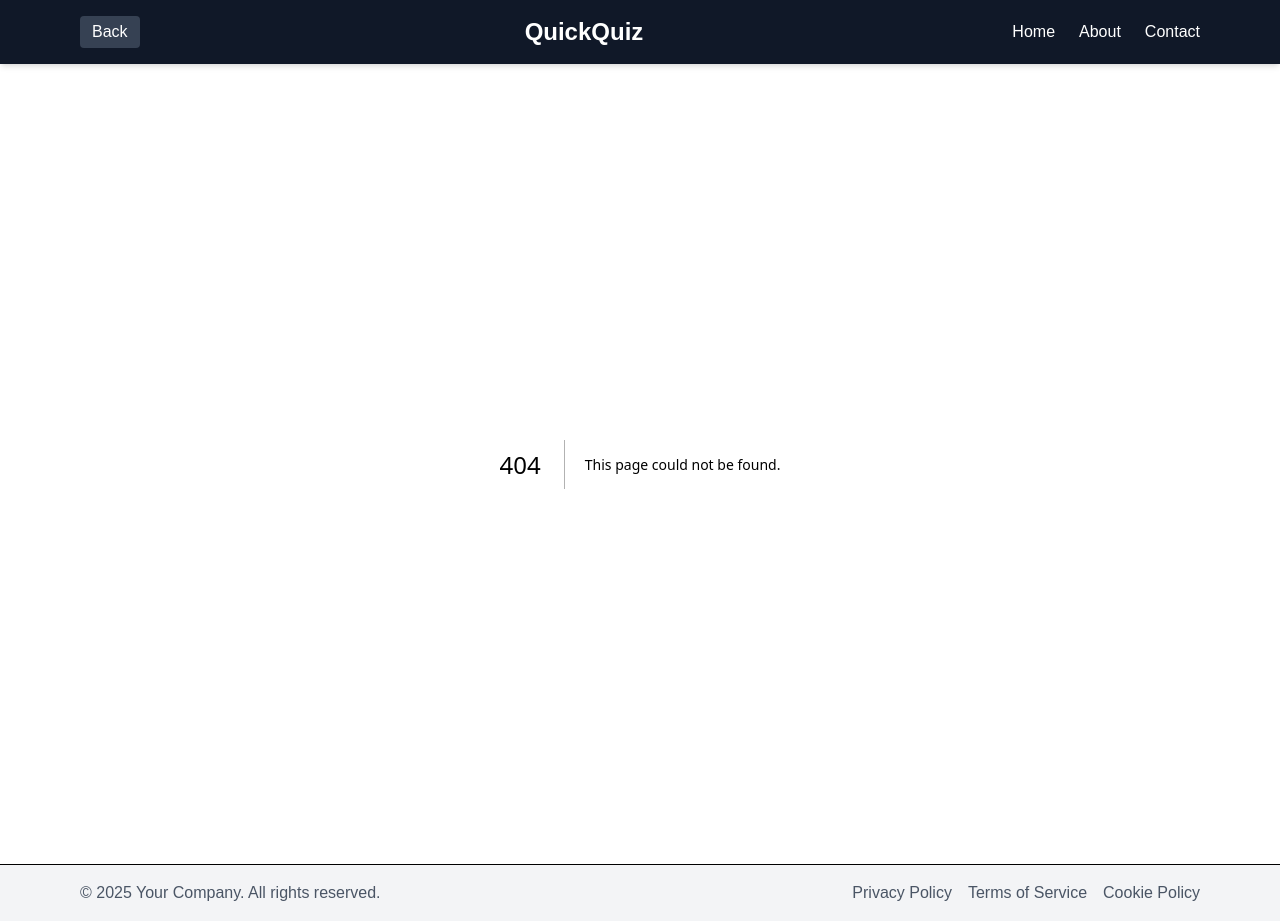
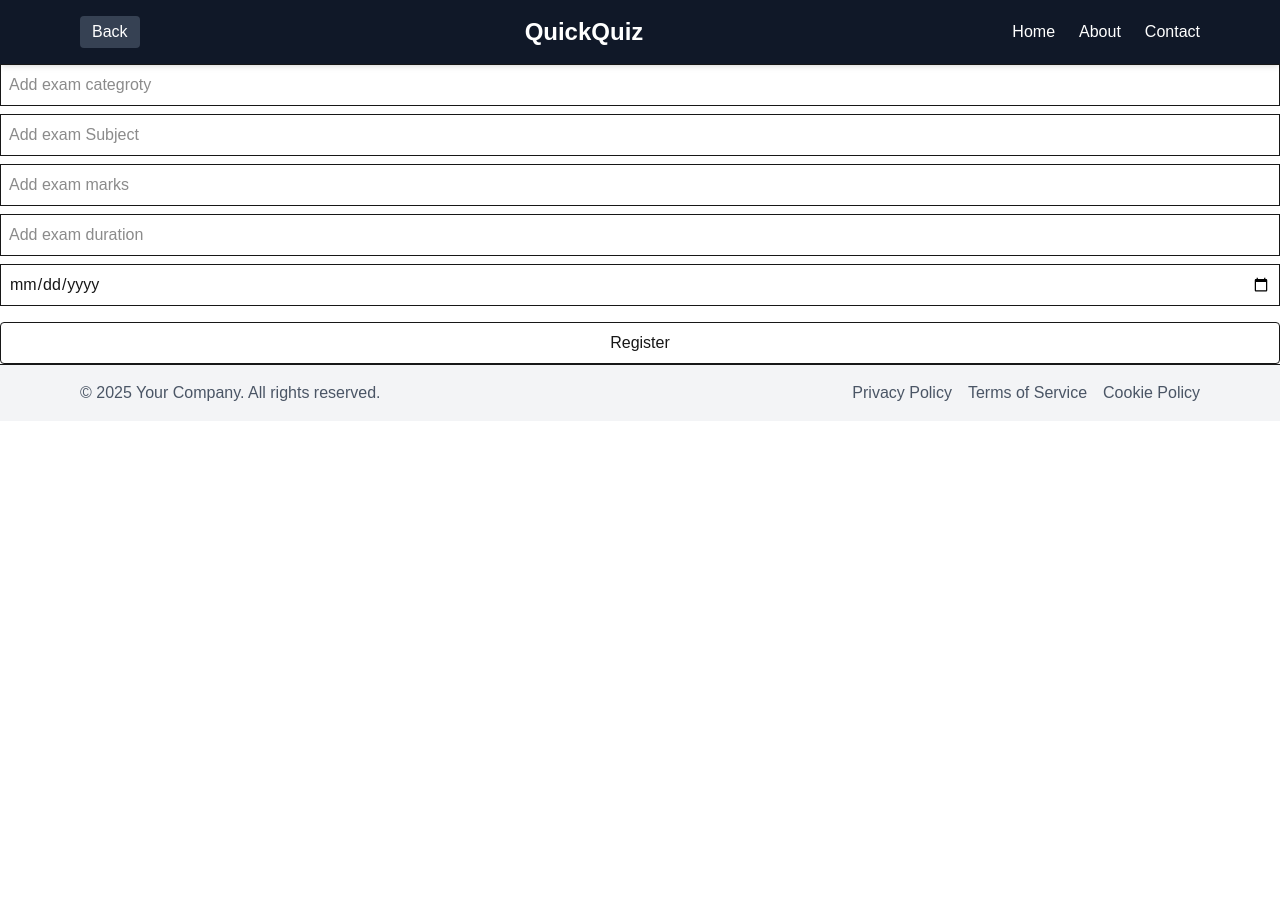
Before and after one commit to MuntasirMaruf/quickquiz_front, a Next.js app: page /teacher/create_exam_ssc in a window 1280 px wide. Before the commit this address had no page. After the commit the page ends 800 px from the top, so only its background shows below. Built offline with nearby package versions, Linux system fonts and the light colour scheme.

Commit message:
question add

```diff
--- /dev/null
+++ b/app/(dashboard)/teacher/add_ssc_question_cq/page.tsx
@@ -0,0 +1,11 @@
+import React from 'react'
+
+const page = () => {
+  return (
+    <div>
+      This is add add_question_cq
+    </div>
+  )
+}
+
+export default page
--- /dev/null
+++ b/app/(dashboard)/teacher/create_exam_ssc/page.tsx
@@ -0,0 +1,100 @@
+'use client'
+import axios from 'axios';
+import React, { useState } from 'react'
+
+const page = () => {
+
+    const[categroty, setCategroy] = useState("");
+    const[subject, setSubject] = useState("");
+    const[marks, setMarks] = useState("");
+    const[duration, setDuration] = useState("");
+    const[date, setDate] = useState("");
+
+
+    const handleSubmit = async (e: React.FormEvent<HTMLFormElement>) => {
+        e.preventDefault();
+        try {
+            const data = {
+                categroty: categroty,
+                subject: subject,
+                marks: marks,
+                duration: duration,
+                date: date,
+                status: 1
+
+            }
+            const res = await axios.post(
+                'http://localhost:3000/exam_question_ssc/create/exam',
+                data
+            );
+            alert("Exam creted");
+
+
+        } catch (error) {
+            console.error("Error submitting form:", error);
+            if (axios.isAxiosError(error)) {
+                const errorMessage = error.response?.data?.message || error.message;
+                alert("Registration failed: " + errorMessage);
+            } else {
+                alert("Something went wrong! Please try again.");
+            }
+        }
+    }
+
+  return (
+    <div>
+        <form onSubmit={handleSubmit}>
+                <input
+                    name="category"
+                    placeholder="Add exam categroty"
+                    value={categroty}
+                    onChange={(e) => setCategroy(e.target.value)}
+                    className="w-full border p-2 mb-2"
+                />
+
+                <input
+                    name="subject"
+                    placeholder="Add exam Subject"
+                    value={subject}
+                    onChange={(e) => setSubject(e.target.value)}
+                    className="w-full border p-2 mb-2"
+                />
+
+                <input
+                    name="marks"
+                    type ='number'
+                    placeholder="Add exam marks"
+                    value={marks}
+                    onChange={(e) => setMarks(e.target.value)}
+                    className="w-full border p-2 mb-2"
+                />
+
+                <input
+                    name="duration"
+                    placeholder="Add exam duration"
+                    value={duration}
+                    onChange={(e) => setDuration(e.target.value)}
+                    className="w-full border p-2 mb-2"
+                />
+
+                <input
+                    type="date"
+                    name="date"
+                    value={date}
+                    onChange={(e) => setDate(e.target.value)}
+                    className="w-full border p-2 mb-2"
+                />
+
+                <button className="w-full border p-2 mt-2 rounded"
+                    type="submit"
+
+                >Register
+
+                </button>
+
+        </form>
+    </div>
+  )
+}
+
+export default page
--- a/app/(dashboard)/teacher/page.tsx
+++ b/app/(dashboard)/teacher/page.tsx
@@ -12,12 +12,12 @@ export default function TeacherDashboard() {
         <div style={{ border: '1px solid #ccc', padding: '15px' }}>
           <h2>Assignments</h2>
           <p>Create and grade assignments</p>
-          <Link href="/teacher/assignments">View Assignments</Link>
+          <Link href="/teacher/add_ssc_question_cq">Add a new question</Link>
         </div>
         <div style={{ border: '1px solid #ccc', padding: '15px' }}>
           <h2>Schedule</h2>
           <p>View your class schedule</p>
-          <Link href="/teacher/schedule">View Schedule</Link>
+          <Link href="/teacher/create_exam_ssc">Create Exam</Link>
         </div>
         <div style={{ border: '1px solid #ccc', padding: '15px' }}>
           <h2>Messages</h2>
--- a/app/(user)/login/page.tsx
+++ b/app/(user)/login/page.tsx
@@ -6,8 +6,8 @@ import Link from 'next/link';
 
 
 export default function LoginPage() {
-    const [username, setUsername] = useState<string>('akash');
-    const [password, setPassword] = useState<string>('111111');
+    const [username, setUsername] = useState<string>('');
+    const [password, setPassword] = useState<string>('');
     const [error, setError] = useState<string>('');
     const router = useRouter();
 
@@ -51,7 +51,7 @@ export default function LoginPage() {
 
                 <button type="submit">LOG IN</button>
                 <br />
-                <p>Don't have an account? <Link href="/register">Register</Link></p>
+                <p>Don't have an account? <Link href="/register">Registration</Link></p>
                 <br />
                 <div>
                     <p>Forgot Password? <Link href="/forgot_password"> Forgot_Password</Link></p>
--- a/app/(user)/registration/teacher/page.tsx
+++ b/app/(user)/registration/teacher/page.tsx
@@ -63,6 +63,8 @@ export default function RegistrationPage() {
         // if (!displayPicture) return "Display picture is required.";
 
         return "";
+
+
     };
 
     // 🔎 submit
@@ -78,19 +80,20 @@ export default function RegistrationPage() {
 
 
         try {
-        const data  = {
-    username: "leo1",
-    fullname: "John Doe",
-    email: "leo@gmail.com",
-    phone_number: "01134566691",
-    date_of_birth: "1985-07-15",
-    gender: "Male",
-    address: "123 Main St, Cityville",
-    password: "john1@23"
+            const data = {
+                username: username,
+                fullname: fullName,
+                email: email,
+                phone_number: phoneNumber,
+                date_of_birth: dateOfBirth,
+                gender: gender,
+                address: address,
+                password: password,
+                salary:salary
 
             }
             const res = await axios.post(
-                `http://localhost:3000/teacher/register`,
+                'http://localhost:3000/teacher/register',
                 data
             );
             alert("Registration successful");
```
Lines whose indentation alone changed are shown as unchanged.
